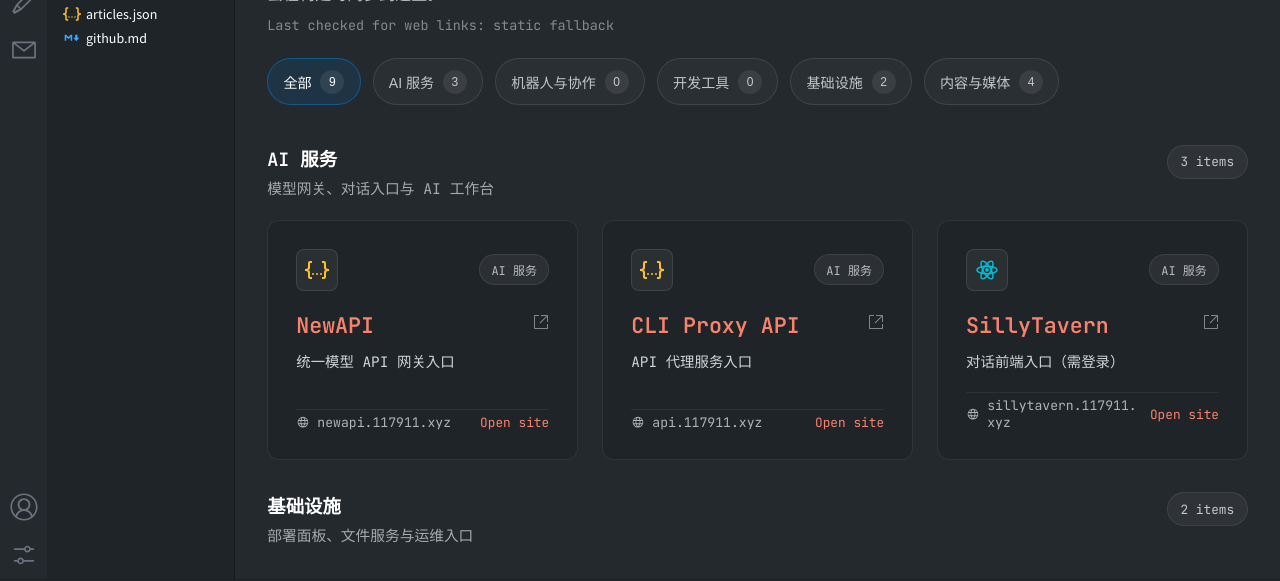
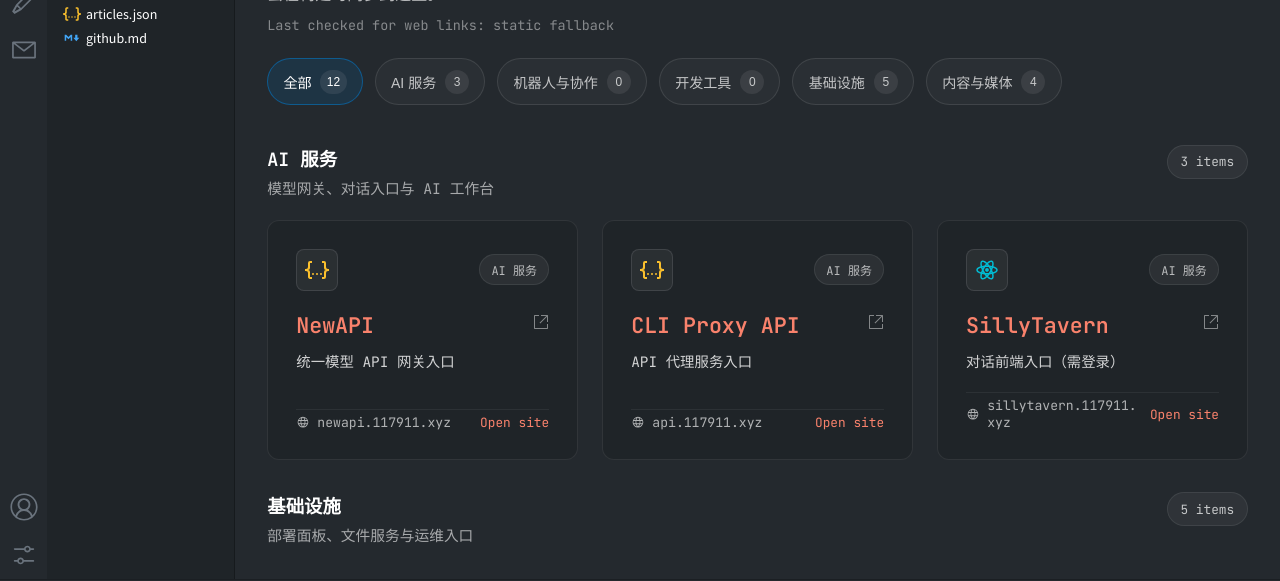
Before and after one commit to g1157/vscode-portfolio, a Next.js app: page /projects in a window 1280 px wide. Shown: the part 196-777 px from the top of the page. Built offline with nearby package versions, Linux system fonts and the light colour scheme; no server answers.

Commit message:
feat: add ops dashboards to projects

```diff
--- a/data/projects.ts
+++ b/data/projects.ts
@@ -60,6 +60,30 @@
     category: 'ai-services',
   },
   {
+    title: 'CPA Usage Stats',
+    description: 'CLIProxyAPI 用量统计与请求日志',
+    logo: '/logos/json_icon.svg',
+    link: 'https://stats.117911.xyz',
+    slug: 'cpa-usage-stats',
+    category: 'infrastructure',
+  },
+  {
+    title: 'Unified Status',
+    description: '服务器、CPA 与 Kuma 聚合状态面板',
+    logo: '/logos/vscode_icon.svg',
+    link: 'https://status.117911.xyz',
+    slug: 'unified-status',
+    category: 'infrastructure',
+  },
+  {
+    title: 'Uptime Kuma',
+    description: '服务可用性监控与状态页',
+    logo: '/logos/html_icon.svg',
+    link: 'https://kuma.117911.xyz',
+    slug: 'uptime-kuma',
+    category: 'infrastructure',
+  },
+  {
     title: 'Cloudflare Temp Email',
     description: '域名邮箱管理入口',
     logo: '/logos/html_icon.svg',
```
